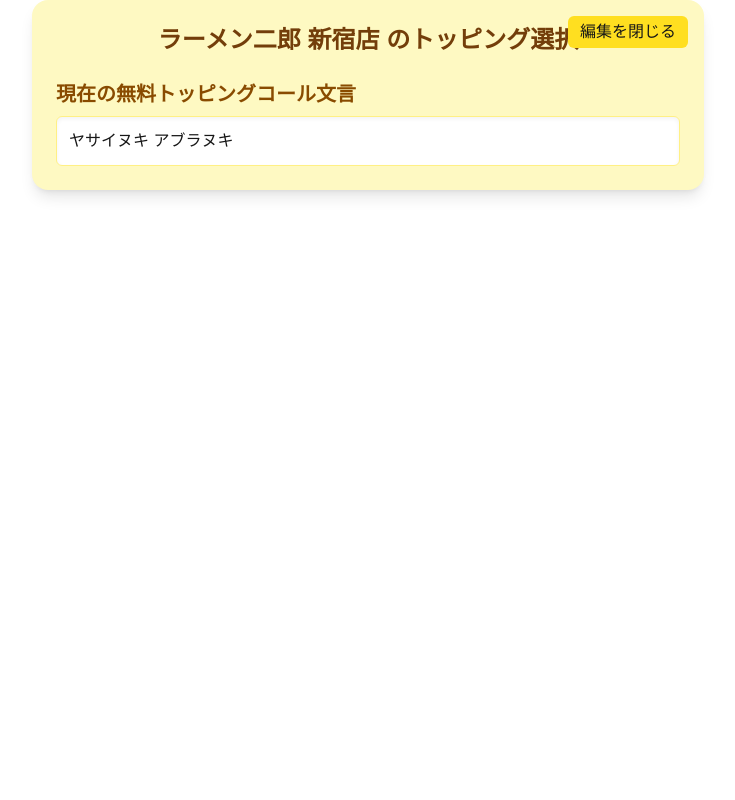
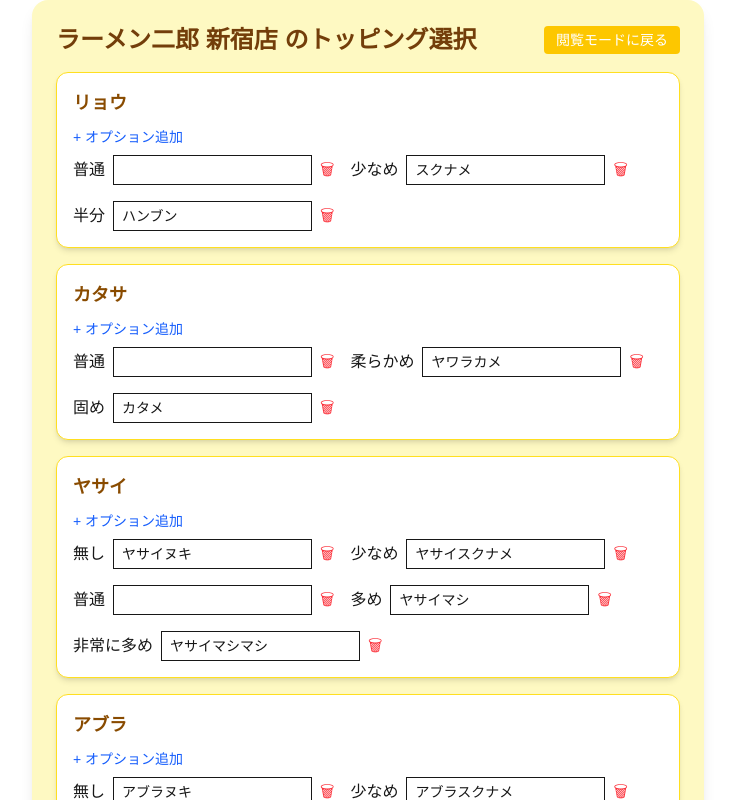
Before and after one commit to geek-hackathon2025-vol5-team-hci/go-jiro, a Next.js app in the folder frontend/: page /shop in a window 1280 px wide. Both pictures are taken after a click on the button "編集". Shown: the top 800 px of the page, without its empty margins (272-1007 px from the left). Built offline with nearby package versions, Linux system fonts and the light colour scheme.

Commit message:
編集機能

```diff
--- a/frontend/src/app/shop/page.tsx
+++ b/frontend/src/app/shop/page.tsx
@@ -52,33 +52,31 @@
     ],
   },
 ];
-
 export default function ShopPage() {
   const shop = mockShops[0];
 
   const callticketOrderArr = shop.callticketOrder.split(",").map((v) => v.trim());
   const callOrderArr = shop.callOrder.split(",").map((v) => v.trim());
-  const allCategories = [...callticketOrderArr, ...callOrderArr];
+  const allCategories = [...new Set([...callticketOrderArr, ...callOrderArr])];
 
-  // 編集モード切替
   const [isEditMode, setIsEditMode] = useState(false);
-
-  // callRulesのcallTextを編集用に管理
   const [editableRules, setEditableRules] = useState<CallRule[]>(shop.callRules);
-
-  // 選択用のstateは編集モードでは非表示なので閲覧モード用に作成
-  const initialSelections = allCategories.reduce<Record<string, string>>((acc, category) => {
-    const rules = editableRules.filter((r) => r.category === category);
-    acc[category] = rules.length > 0 ? rules[0].option : "";
+  const [selections, setSelections] = useState<Record<string, string>>(() => {
+    return allCategories.reduce((acc, category) => {
+      const rule = editableRules.find((r) => r.category === category);
+      acc[category] = rule?.option || "";
       return acc;
-  }, {});
-
-  const [selections, setSelections] = useState<Record<string, string>>(initialSelections);
+    }, {} as Record<string, string>);
+  });
   const [ticketText, setTicketText] = useState("");
   const [toppingText, setToppingText] = useState("");
 
+  // 新カテゴリー追加フォーム
+  const [newCategory, setNewCategory] = useState("");
+  const [newOption, setNewOption] = useState("");
+  const [newCallText, setNewCallText] = useState("");
+
   useEffect(() => {
-    // 選択変更時に券売機コール文言と無料トッピング文言を更新
     const ticketParts = callticketOrderArr.map((category) => {
       const option = selections[category];
       const rule = editableRules.find((r) => r.category === category && r.option === option);
@@ -89,39 +87,62 @@
       const rule = editableRules.find((r) => r.category === category && r.option === option);
       return rule?.callText || "";
     });
-    setTicketText(ticketParts.filter((text) => text !== "").join(" "));
-    setToppingText(toppingParts.filter((text) => text !== "").join(" "));
+    setTicketText(ticketParts.filter(Boolean).join(" "));
+    setToppingText(toppingParts.filter(Boolean).join(" "));
   }, [selections, editableRules]);
 
   const onChange = (category: string, option: string) => {
     setSelections((prev) => ({ ...prev, [category]: option }));
   };
 
-  // callText編集用ハンドラ
   const onCallTextChange = (id: number, newText: string) => {
-    setEditableRules((prev) =>
-      prev.map((r) => (r.id === id ? { ...r, callText: newText } : r))
-    );
+    setEditableRules((prev) => prev.map((r) => (r.id === id ? { ...r, callText: newText } : r)));
+  };
+
+  const handleAddCategory = () => {
+    if (!newCategory || !newOption) return;
+    const newId = Math.max(...editableRules.map((r) => r.id)) + 1;
+    const newRule: CallRule = {
+      id: newId,
+      shopId: shop.id,
+      category: newCategory,
+      option: newOption,
+      callText: newCallText,
+    };
+    setEditableRules((prev) => [...prev, newRule]);
+    setNewCategory("");
+    setNewOption("");
+    setNewCallText("");
+  };
+
+  const handleAddOption = (category: string) => {
+    const option = prompt("新しいオプション名は？");
+    if (!option) return;
+    const callText = prompt("コール文言は？") || "";
+    const newId = Math.max(...editableRules.map((r) => r.id)) + 1;
+    setEditableRules((prev) => [
+      ...prev,
+      { id: newId, shopId: shop.id, category, option, callText },
+    ]);
+  };
+
+  const handleDeleteOption = (id: number) => {
+    setEditableRules((prev) => prev.filter((r) => r.id !== id));
   };
 
   return (
-    <div className="max-w-2xl mx-auto p-6 bg-yellow-100 rounded-2xl shadow-lg relative">
-      {/* 右上編集切替ボタン */}
+    <div className="max-w-2xl mx-auto p-6 bg-yellow-100 rounded-2xl shadow-lg">
+      <div className="flex justify-between items-center mb-4">
+        <h1 className="text-2xl font-bold text-yellow-900">{shop.name} のトッピング選択</h1>
         <button
-        onClick={() => setIsEditMode((prev) => !prev)}
-        className="absolute top-4 right-4 bg-yellow-300 px-3 py-1 rounded-md hover:bg-yellow-400"
+          onClick={() => setIsEditMode(!isEditMode)}
+          className="text-sm bg-yellow-400 text-white py-1 px-3 rounded"
         >
-        {isEditMode ? "編集を閉じる" : "編集"}
+          {isEditMode ? "閲覧モードに戻る" : "編集"}
         </button>
+      </div>
 
-      <h1 className="text-2xl font-bold mb-6 text-center text-yellow-900">
-        {shop.name} のトッピング選択
-      </h1>
-
-      {!isEditMode ? (
-        // 閲覧モード：ラジオ選択UI
-        <>
-          {[...callticketOrderArr, ...callOrderArr].map((category) => {
+      {allCategories.map((category) => {
         const options = editableRules.filter((r) => r.category === category);
         return (
           <div
@@ -131,12 +152,33 @@
             <strong className="block text-lg font-semibold mb-2 text-yellow-800">
               {category}
             </strong>
+
+            {isEditMode && (
+              <button
+                className="text-sm text-blue-600 mb-2"
+                onClick={() => handleAddOption(category)}
+              >
+                + オプション追加
+              </button>
+            )}
+
             <div className="flex flex-wrap gap-4">
-                  {options.map(({ id, option }) => (
-                    <label
-                      key={id}
-                      className="flex items-center gap-2 cursor-pointer"
-                    >
+              {options.map(({ id, option, callText }) => (
+                <div key={id} className="flex items-center gap-2">
+                  {isEditMode ? (
+                    <>
+                      <span>{option}</span>
+                      <input
+                        className="border px-2 py-1 text-sm"
+                        value={callText}
+                        onChange={(e) => onCallTextChange(id, e.target.value)}
+                      />
+                      <button onClick={() => handleDeleteOption(id)} className="text-red-500">
+                        🗑
+                      </button>
+                    </>
+                  ) : (
+                    <label className="flex items-center gap-2 cursor-pointer">
                       <input
                         type="radio"
                         name={category}
@@ -147,12 +189,48 @@
                       />
                       <span>{option}</span>
                     </label>
+                  )}
+                </div>
               ))}
             </div>
           </div>
         );
       })}
 
+      {isEditMode && (
+        <div className="mt-6 bg-white p-4 rounded-xl border border-yellow-300">
+          <h3 className="font-semibold mb-2 text-yellow-800">カテゴリー追加</h3>
+          <div className="flex flex-col gap-2">
+            <input
+              className="border px-3 py-2"
+              placeholder="カテゴリー名"
+              value={newCategory}
+              onChange={(e) => setNewCategory(e.target.value)}
+            />
+            <input
+              className="border px-3 py-2"
+              placeholder="オプション名"
+              value={newOption}
+              onChange={(e) => setNewOption(e.target.value)}
+            />
+            <input
+              className="border px-3 py-2"
+              placeholder="コール文言（任意）"
+              value={newCallText}
+              onChange={(e) => setNewCallText(e.target.value)}
+            />
+            <button
+              onClick={handleAddCategory}
+              className="bg-yellow-500 text-white px-4 py-2 rounded"
+            >
+              カテゴリーを追加
+            </button>
+          </div>
+        </div>
+      )}
+
+      {!isEditMode && (
+        <>
           <div className="mt-8">
             <h2 className="text-xl font-semibold mb-2 text-yellow-800">
               現在の券売機コール文言
@@ -161,7 +239,6 @@
               {ticketText || "コールの必要なし"}
             </p>
           </div>
-
           <div className="mt-6">
             <h2 className="text-xl font-semibold mb-2 text-yellow-800">
               現在の無料トッピングコール文言
@@ -171,19 +248,6 @@
             </p>
           </div>
         </>
-      ) : (
-        // 編集モード：callTextを編集するテキスト入力フォームを表示
-        <div>
-           <div className="mt-6">
-            <h2 className="text-xl font-semibold mb-2 text-yellow-800">
-              現在の無料トッピングコール文言
-            </h2>
-            <p className="p-3 bg-white rounded-md shadow-inner border border-yellow-200">
-              {toppingText || "そのまま"}
-            </p>
-          </div>
-
-        </div>
       )}
     </div>
   );
```
Lines whose indentation alone changed are shown as unchanged.
